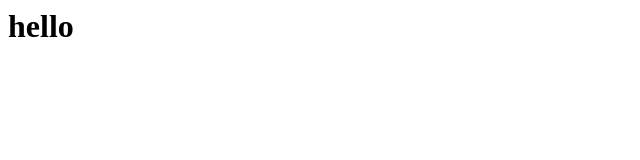
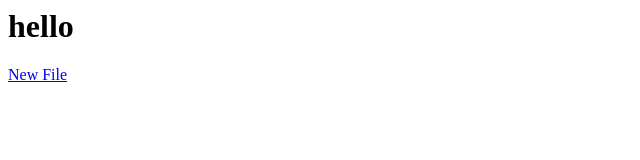
Before and after one commit to unix65/mypro, a plain HTML site: page index.html in a window 1280 px wide. Shown: the full height of the page, 0-640 px from the left. Drawn offline with Linux system fonts and the light colour scheme.

Commit message:
add link to index.html

```diff
--- a/index.html
+++ b/index.html
@@ -1,2 +1,6 @@
 <html>
-<body> <h1> hello </h1> </body> </html>
+<head>
+<title> new page </title>
+</head>
+<body> <h1> hello </h1>
+<a href= "newfile"> New File </a> </body> </html>
```
Also changed, not shown: newfile.txt (added).
